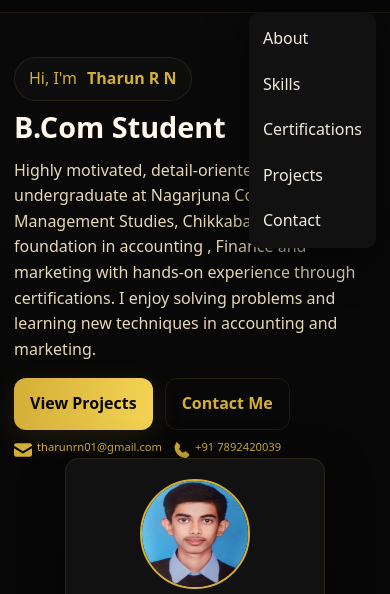
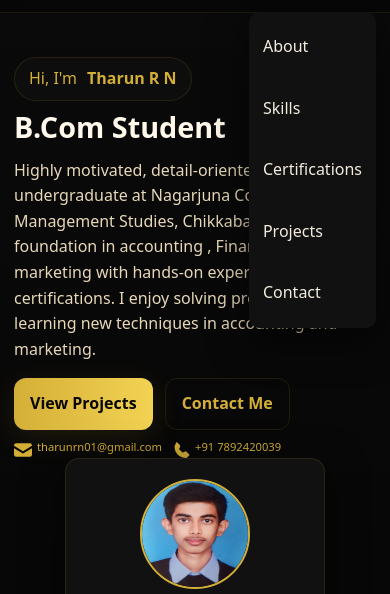
Before and after one commit to tharunrn01-rgb/Tharun-Portfolio, a plain HTML site: page index.html in a window 390 px wide. Both pictures are taken after a click on the button "Menu". Shown: the part 52-646 px from the top of the page. Drawn offline with Linux system fonts and the light colour scheme.

Commit message:
style.css

```diff
--- a/style.css
+++ b/style.css
@@ -294,18 +294,29 @@ input::placeholder, textarea::placeholder{color:rgba(255,255,255,0.45)}
 
 @media (max-width:820px){
   .menu {
-    display: none;
+    display: flex;
     flex-direction: column;
     background: var(--panel);
     position: absolute;
     top: 64px;
     right: 14px;
-    padding: 14px;
+    padding: 0;
     border-radius: 10px;
     box-shadow: var(--shadow);
     z-index: 99;
+
+    /* animation setup */
+    max-height: 0;
+    overflow: hidden;
+    transition: max-height 0.3s ease, padding 0.3s ease;
   }
+
   .menu.open {
-    display: flex;
+    max-height: 400px;  /* enough to fit all links */
+    padding: 14px;
+  }
+
+  .menu li {
+    margin: 8px 0;
   }
 }
```
